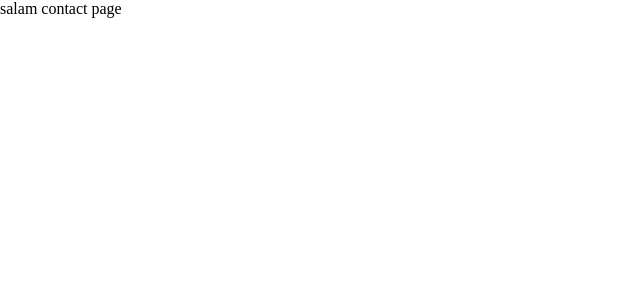
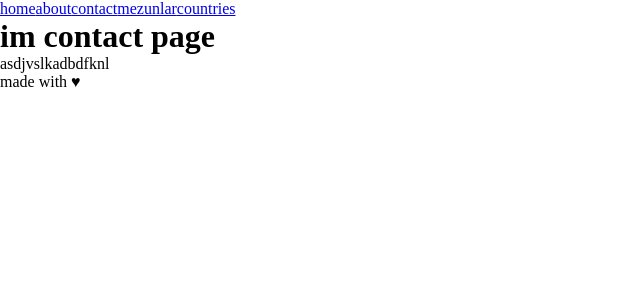
Before and after one commit to Ali-GreenHeart/fe12-react, a React (Create React App) app: page /contact in a window 1280 px wide. Shown: the top 300 px of the page, without its empty margins (0-640 px from the left). Built offline with nearby package versions, Linux system fonts and the light colour scheme.

Commit message:
add PageContainer

```diff
--- /dev/null
+++ b/src/components/PageContainer/index.jsx
@@ -0,0 +1,22 @@
+const PageContainer = ({ children }) => {
+    return (
+        <>
+            <nav>
+                <a href="/">home</a>
+                <a href="/about">about</a>
+                <a href="/contact">contact</a>
+                <a href="/mezunlar">mezunlar</a>
+                <a href="/countries">countries</a>
+            </nav>
+
+            <main>
+                {children}
+            </main>
+
+            <footer>
+                <p>made with ♥</p>
+            </footer>
+        </>
+    )
+}
+export default PageContainer
--- a/src/page/About/index.jsx
+++ b/src/page/About/index.jsx
@@ -1,4 +1,5 @@
 import { useState, useEffect } from "react"
+import PageContainer from "../../components/PageContainer";
 
 const colors = ['red', 'green', 'teal', 'gold', 'brown', 'blue']
 let randomIndex;
@@ -16,10 +17,12 @@ const About = () => {
         randomIndex = Math.floor(Math.random() * colors.length)
     }, [name])
     return (
-        <div style={{ backgroundColor: colors[randomIndex], height: '100vh' }}>
-            <h1>heyyy {name}, welcome to About page</h1>
-            <button onClick={() => setName(prompt('adinizi yazin'))}>change name</button>
-        </div>
+        <PageContainer>
+            <div style={{ backgroundColor: colors[randomIndex], height: '100vh' }}>
+                <h1>heyyy {name}, welcome to About page</h1>
+                <button onClick={() => setName(prompt('adinizi yazin'))}>change name</button>
+            </div>
+        </PageContainer>
     )
 }
 export default About
--- /dev/null
+++ b/src/page/Contact/index.jsx
@@ -0,0 +1,11 @@
+import PageContainer from "../../components/PageContainer"
+
+const Contact = ({ }) => {
+    return (
+        <PageContainer>
+            <h1>im contact page</h1>
+            <div>asdjvslkadbdfknl</div>
+        </PageContainer>
+    )
+}
+export default Contact
--- a/src/page/Countries/index.jsx
+++ b/src/page/Countries/index.jsx
@@ -1,5 +1,6 @@
 import axios from "axios"
 import { useState, useEffect } from "react"
+import PageContainer from "../../components/PageContainer"
 
 const url = "https://restcountries.com/v3.1/all"
 
@@ -22,6 +23,7 @@ const Countries = () => {
     }, [countries])
 
     return (
+        <PageContainer>
             <div className="countries">
                 {
                     countries.map((country) => {
@@ -37,6 +39,7 @@ const Countries = () => {
                     })
                 }
             </div>
+        </PageContainer>
     )
 }
 export default Countries
--- /dev/null
+++ b/src/page/Home/index.jsx
@@ -0,0 +1,12 @@
+import PageContainer from "../../components/PageContainer";
+
+const Home = () => {
+    return (
+        <>
+            <PageContainer>
+                <h1>I'm Home page</h1>
+            </PageContainer>
+        </>
+    )
+}
+export default Home;
--- a/src/routes/index.jsx
+++ b/src/routes/index.jsx
@@ -1,14 +1,19 @@
 import { Route, Routes } from "react-router";
 import About from "../page/About";
 import Users from "../page/Users";
+import Home from "../page/Home";
+import Contact from "../page/Contact";
+import Countries from "../page/Countries";
 
 const WebRouting = () => {
     return (
         <Routes>
-            <Route path="/" element={<Users />} />
+            <Route path="/" element={<Home />} />
+            <Route path="/users" element={<Users />} />
             <Route path="/about" element={<About />} />
-            <Route path="/contact" element={<div>salam contact page</div>} />
+            <Route path="/contact" element={<Contact />} />
             <Route path="/mezunlar" element={<div>mezunlar....</div>} />
+            <Route path="/countries" element={<Countries />} />
             <Route path="/tedris-saheleri" element={<div>tedris saheleri</div>} />
             <Route path="*" element={<p>Not found 404!</p>} />
         </Routes>
```
Lines whose indentation alone changed are shown as unchanged.
